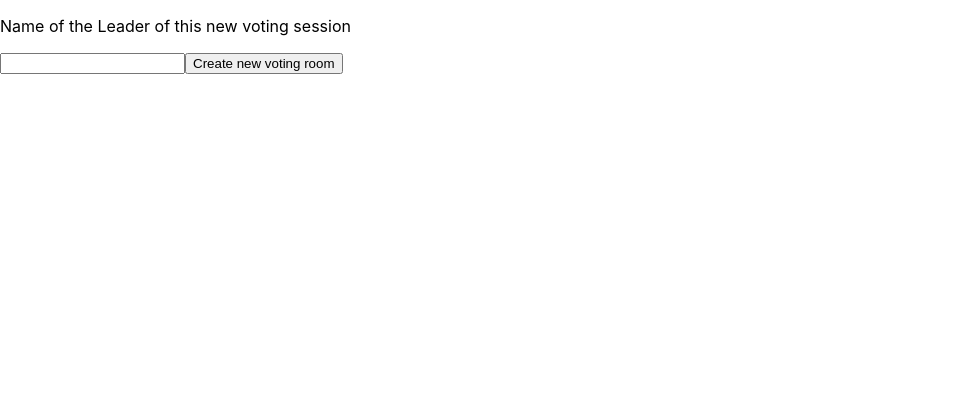
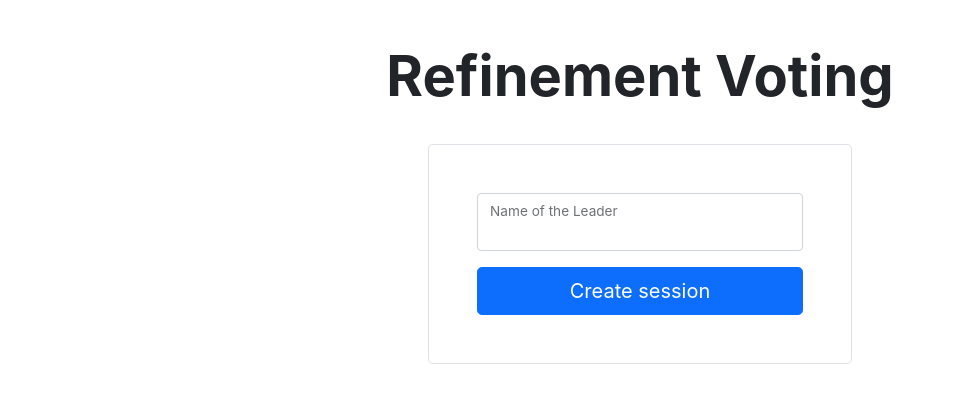
Before and after one commit to pablo-diaz/refinement-voting, a React (Create React App) app in the folder src/frontend/: page / in a window 1280 px wide. Shown: the top 402 px of the page, without its empty margins (0-954 px from the left). Built offline with nearby package versions, Linux system fonts and the light colour scheme; the HTML template or start-up script is replaced by a standard one.

Commit message:
Ajusting UI

```diff
--- a/src/frontend/public/index.html
+++ b/src/frontend/public/index.html
@@ -4,9 +4,11 @@
     <meta charset="utf-8" />
     <meta name="viewport" content="width=device-width, initial-scale=1" />
     <title>Refinement Voting Sessions</title>
+    <link href="https://cdn.jsdelivr.net/npm/bootstrap@5.1.3/dist/css/bootstrap.min.css" rel="stylesheet" integrity="sha384-1BmE4kWBq78iYhFldvKuhfTAU6auU8tT94WrHftjDbrCEXSU1oBoqyl2QvZ6jIW3" crossorigin="anonymous">
   </head>
   <body>
     <noscript>You need to enable JavaScript to run this app.</noscript>
     <div id="root"></div>
+    <script src="https://cdn.jsdelivr.net/npm/bootstrap@5.1.3/dist/js/bootstrap.bundle.min.js" integrity="sha384-ka7Sk0Gln4gmtz2MlQnikT1wXgYsOg+OMhuP+IlRH9sENBO0LRn5q+8nbTov4+1p" crossorigin="anonymous"></script>
   </body>
 </html>
--- a/src/frontend/src/pages/CreateRoomPage.js
+++ b/src/frontend/src/pages/CreateRoomPage.js
@@ -27,12 +27,19 @@ const CreateRoomPage = () => {
         <>
         {
             !state.serviceResult &&
-            <form>
-                <p>Name of the Leader of this new voting session</p>
-                <input type="text" name='leaderName' onChange={handleInputChange} />
-                <button onClick={handleCreateNewRoomRequest}>Create new voting room</button>
-            </form>
-
+            <div className="container col-xl-10 col-xxl-8 px-4 py-5">
+                <h1 className="display-4 fw-bold lh-1 text-body-emphasis mb-3 text-center">Refinement Voting</h1>
+                <br />
+                <div className="col-md-10 mx-auto col-lg-5">
+                    <form className="p-4 p-md-5 border rounded-3 bg-body-tertiary">
+                        <div className="form-floating mb-3">
+                            <input type="text" className="form-control" id="floatingInput" name='leaderName' onChange={handleInputChange} />
+                            <label htmlFor="floatingInput">Name of the Leader</label>
+                        </div>
+                        <button className="w-100 btn btn-lg btn-primary" type="submit" onClick={handleCreateNewRoomRequest}>Create session</button>
+                    </form>
+                </div>
+            </div>
         }
         {
             state.serviceResult &&
--- a/src/frontend/src/pages/JoinRoomPage.js
+++ b/src/frontend/src/pages/JoinRoomPage.js
@@ -27,11 +27,19 @@ const JoinRoomPage = ({ contextData }) => {
         <>
         {
             !state.memberIdResult &&
-            <form>
-                <p>Please place your name here</p>
-                <input type="text" name='memberName' onChange={handleInputChange} />
-                <button onClick={handleJoinVotingRoomRequest}>Join voting room</button>
-            </form>
+            <div className="container col-xl-10 col-xxl-8 px-4 py-5">
+                <h1 className="display-4 fw-bold lh-1 text-body-emphasis mb-3 text-center">Refinement Voting</h1>
+                <br />
+                <div className="col-md-10 mx-auto col-lg-5">
+                    <form className="p-4 p-md-5 border rounded-3 bg-body-tertiary">
+                        <div className="form-floating mb-3">
+                            <input type="text" className="form-control" id="floatingInput" name='memberName' onChange={handleInputChange} />
+                            <label htmlFor="floatingInput">What is your name ?</label>
+                        </div>
+                        <button className="w-100 btn btn-lg btn-primary" type="submit" onClick={handleJoinVotingRoomRequest}>Join voting room</button>
+                    </form>
+                </div>
+            </div>
         }
         {
             state.memberIdResult &&
```
Also changed, not shown: src/frontend/src/components/card.js (added, +13 -0 lines), 3 other files (tests, documents, lock files or other folders).
